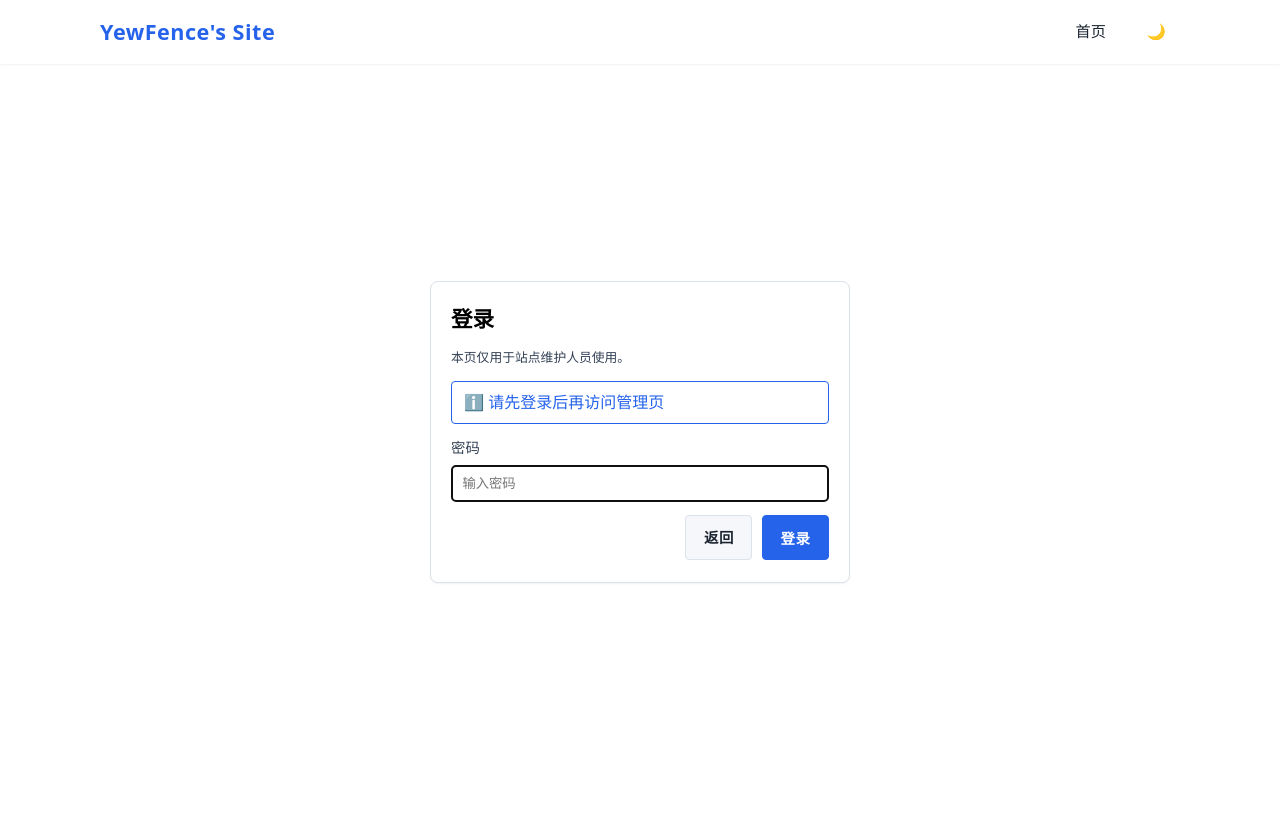
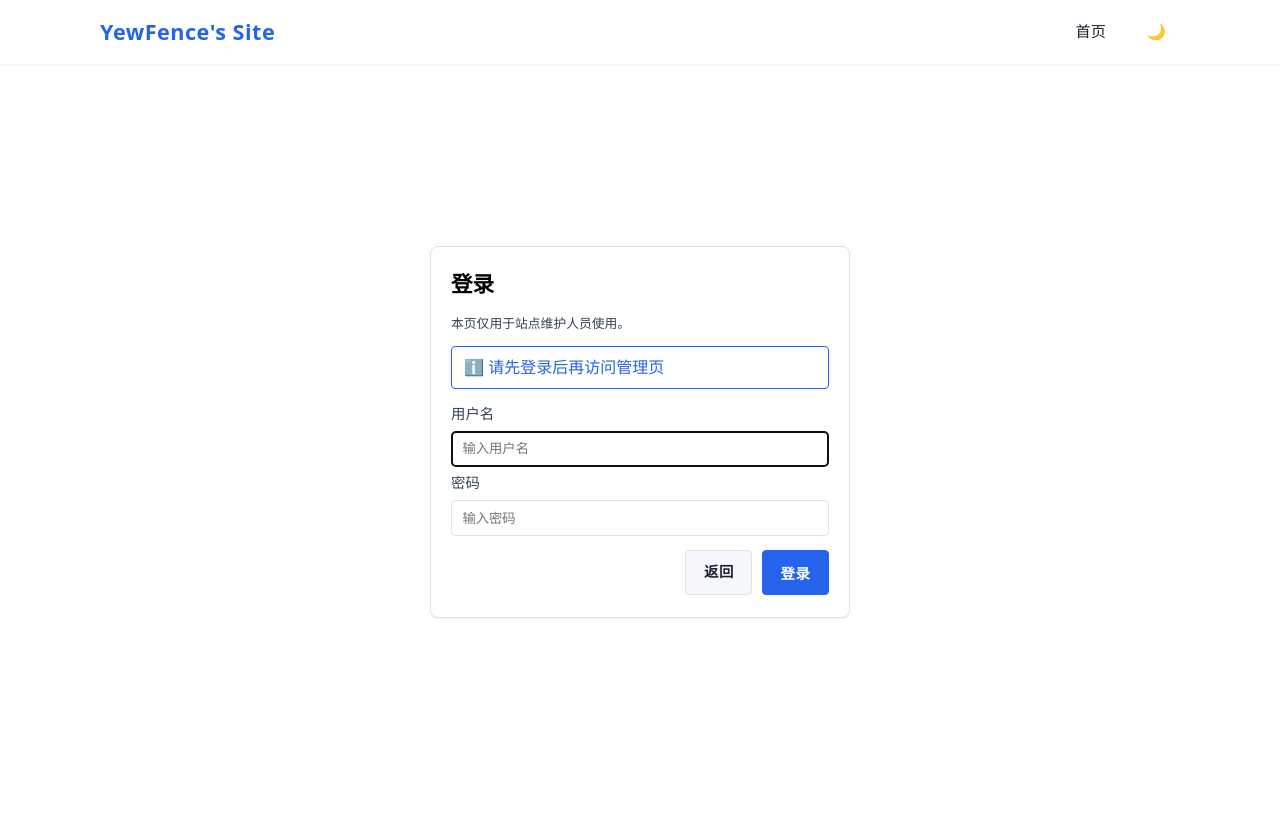
Before and after one commit to YewFence/YewFenceSite, a Flask app: a page that uses templates/login.html in a window 1280 px wide. Shown: the top 840 px of the page. Run offline with Flask 3, Linux system fonts and the light colour scheme.

Commit message:
fix:更改登录逻辑为检验是否存在用户名和密码是否匹配

```diff
--- a/app.py
+++ b/app.py
@@ -142,11 +142,15 @@ def login():
 
     if request.method == 'POST':
         # 1. 从表单获取输入的密码数据
+        username = request.form.get('username', '')
         password = request.form.get('password', '')
         # 2. 从数据库获取管理员用户
-        admin_user = Admin.query.filter_by(username='YewFence').first()
+        admin_user = Admin.query.filter_by(username=username).first()
         # 3. 校验
-        if admin_user and admin_user.check_password(password):
+        if not admin_user:
+            # 用户名不存在
+            return render_template("login.html", error="用户名不存在"), 401
+        if admin_user.check_password(password):
             # 4. 登录成功后将登录状态存入 session
             session['logged_in'] = True
             session['username'] = admin_user.username
@@ -154,12 +158,10 @@ def login():
             return redirect(url_for('management'))
         else:
             # 登录失败
-            return render_template("login.html", error="密码错误"), 401
+            return render_template("login.html", error="密码或用户名错误"), 401
     # GET: 支持通过查询参数 info 显示提醒信息
-    info = request.args.get('info')
-    if info:
-        return render_template("login.html", info=info)
-    return render_template("login.html")
+    info = request.args.get('info') or ''
+    return render_template("login.html", info=info)
 
 def find_title_in_content(content: str, target: str = 'title') -> str | None:
     """提取 Markdown 首个标题，或返回移除首个标题后的正文。
--- a/seed.py
+++ b/seed.py
@@ -71,7 +71,7 @@ def migrate():
         print('\n[管理员设置] 如用户已存在将更新其密码')
         admin_username = ask_str('请输入管理员用户名', default='admin')
         while True:
-            p1 = getpass('请输入管理员密码:(若为空则默认为password) ')
+            p1 = getpass('请输入管理员密码(若为空则默认为password) :')
             p2 = getpass('请再次输入以确认: ')
             if p1 != p2:
                 print('两次输入不一致，请重试。')
--- a/templates/login.html
+++ b/templates/login.html
@@ -53,6 +53,8 @@
       {% endif %}
       <form method="post" action="/login" novalidate>
         <div class="field">
+          <label for="username">用户名</label>
+          <input id="username" name="username" type="text" placeholder="输入用户名" autocomplete="username" required autofocus />
           <label for="password">密码</label>
           <input id="password" name="password" type="password" placeholder="输入密码" autocomplete="current-password" required autofocus />
 
```
